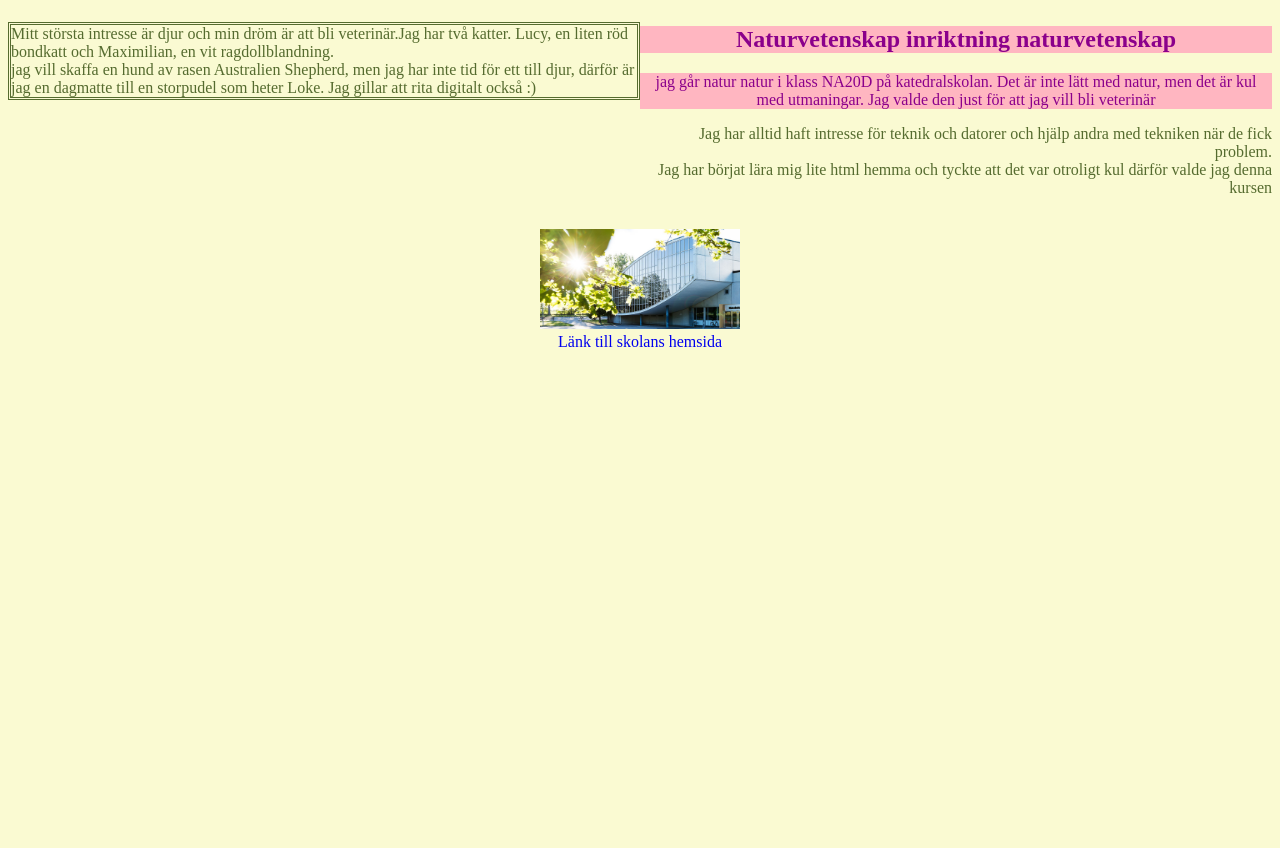
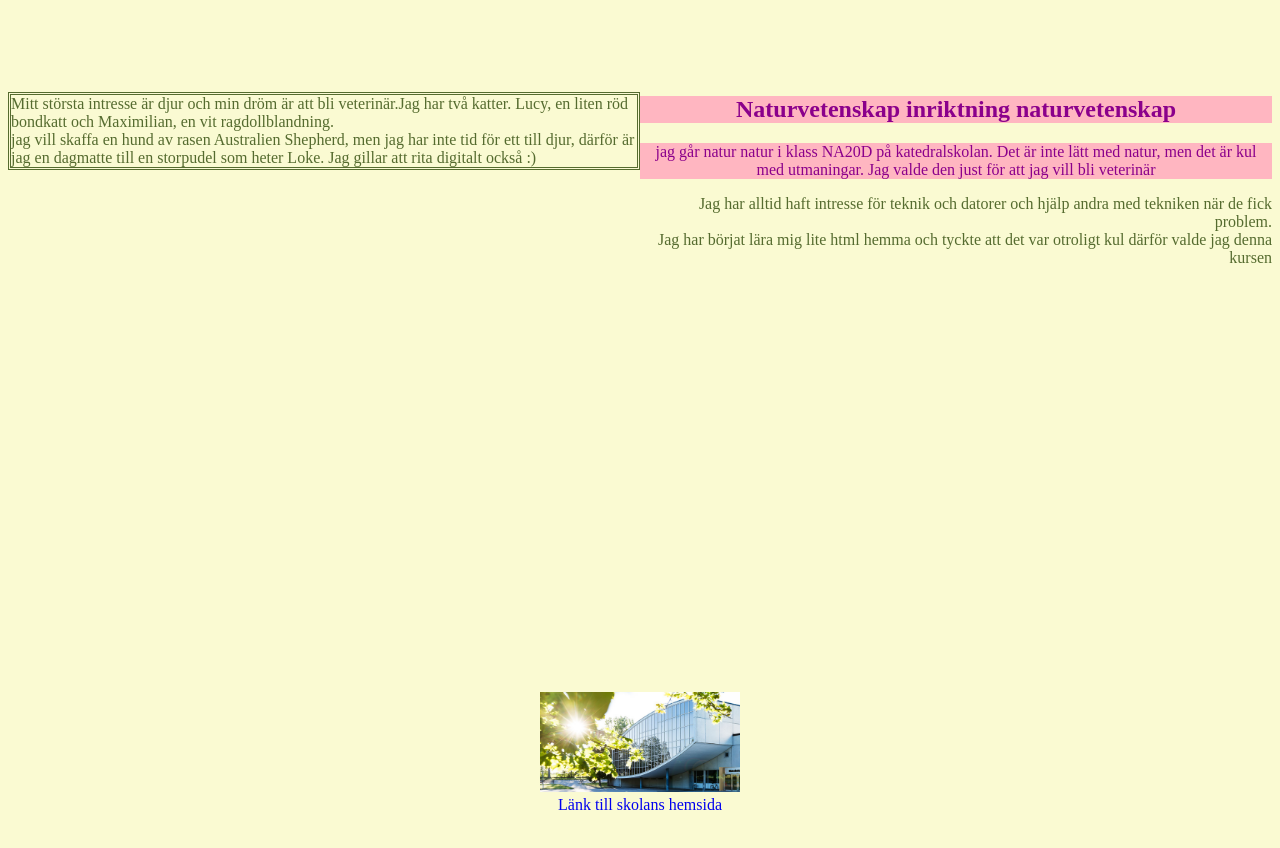
Before and after one commit to olaahssinovoxryk/webb-i-skolann, a plain HTML site: page uppgift 2.html in a window 1280 px wide. Shown: the part 52-900 px from the top of the page. Before the commit the page ends 800 px from the top, so only its background shows below. Drawn offline with Linux system fonts and the light colour scheme.

Commit message:
Update uppgift2.CSS

```diff
--- a/uppgift2.CSS
+++ b/uppgift2.CSS
@@ -22,7 +22,7 @@ a{
 .container{
     display: grid;
     grid-template-columns: 50% 50%;
-    grid-template-rows: 50px auto 50px;
+    grid-template-rows: 120px 600px 200px;
     grid-template-areas:
     "header header"
     "main section"
```
